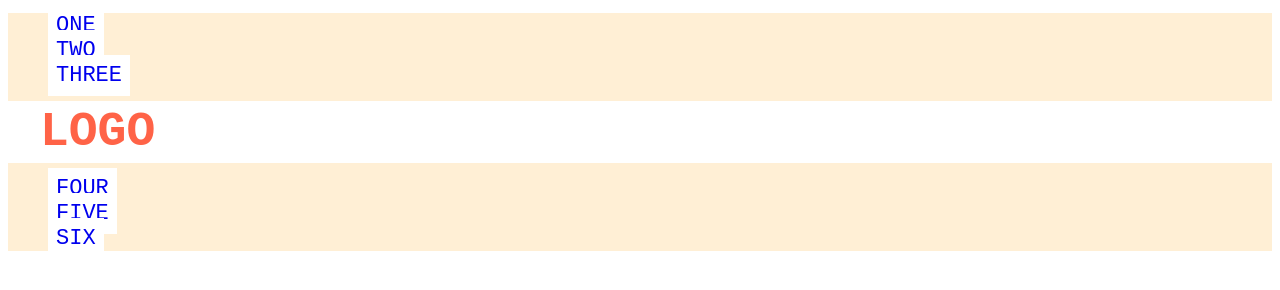
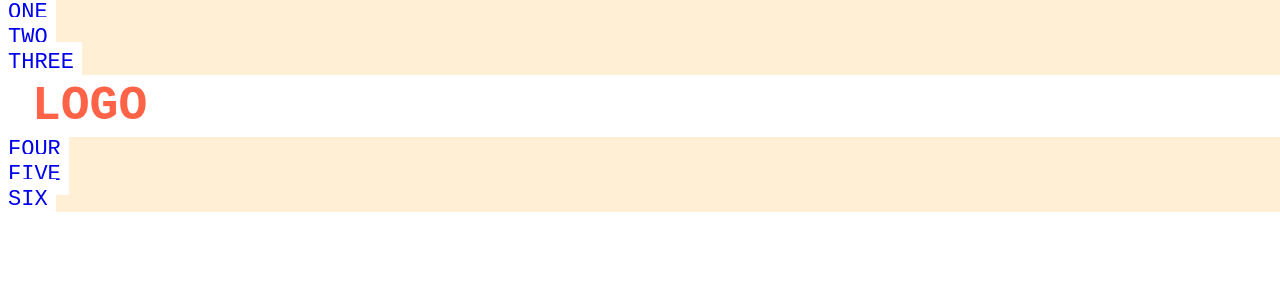
Before and after one commit to monk3yd/theodinproject-path, a plain HTML site: page foundations/exercises/css/10-flex-header/index.html in a window 1280 px wide. Drawn offline with Linux system fonts and the light colour scheme.

Commit message:
Start with default styles.css

```diff
--- a/foundations/exercises/css/10-flex-header/style.css
+++ b/foundations/exercises/css/10-flex-header/style.css
@@ -1,3 +1,13 @@
+* {
+  box-sizing: border-box;
+  margin: 0;
+  padding: 0;
+}
+
+html {
+  font-size: 62.5%;
+}
+
 .header  {
   font-family: monospace;
   background: papayawhip;
```
